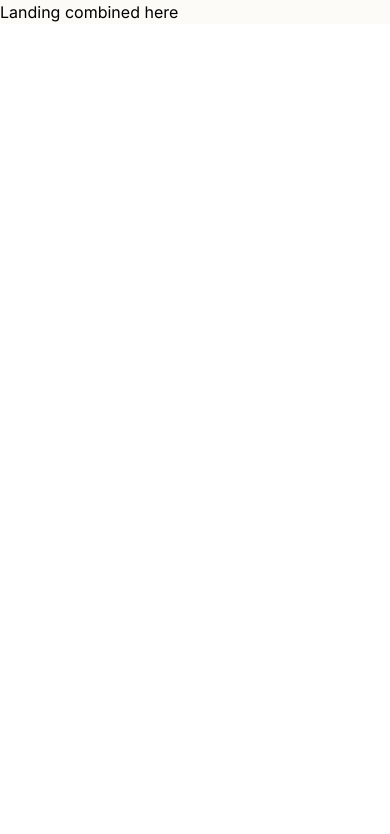
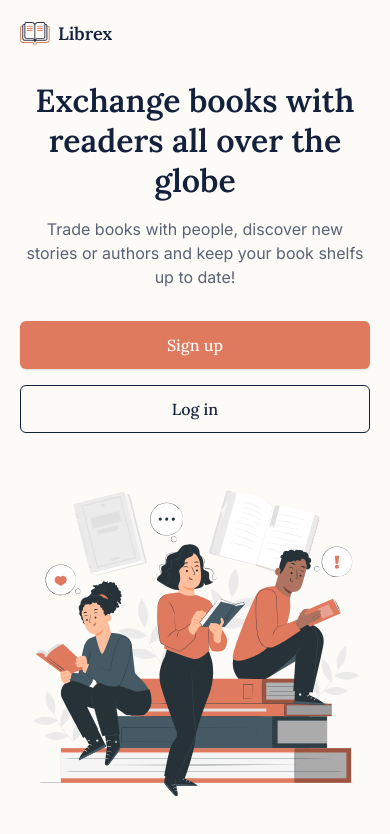
Before and after one commit to ZubalYana/Librex, a React (Vite) app in the folder apps/frontend/: page / in a window 390 px wide. Shown: the top 834 px of the page. Built offline with nearby package versions, Linux system fonts and the light colour scheme; no server answers.

Commit message:
feat(frontend): create first page of the landing, download an illustration, make the screen responsive

```diff
--- a/apps/frontend/src/components/landing/Landing.tsx
+++ b/apps/frontend/src/components/landing/Landing.tsx
@@ -1,5 +1,8 @@
+import Main from "./landingScreens/Main"
 export default function Landing(){
     return(
-        <div>Landing combined here</div>
+        <div>
+            <Main/>
+        </div>
     )
 }
--- /dev/null
+++ b/apps/frontend/src/components/landing/landingScreens/Main.tsx
@@ -0,0 +1,47 @@
+import CombinedLogo from "../../ui/CombinedLogo";
+import { Button } from "../../ui/Button";
+import { useNavigate } from "react-router-dom";
+
+export default function Main() {
+  const navigate = useNavigate();
+
+  return (
+    <div className="h-screen flex flex-col p-[20px] lg:px-[40px]">
+      <CombinedLogo />
+
+      <div className="flex-1 flex flex-col lg:flex-row items-center justify-center gap-x-16 gap-y-8 mt-6 md:mt-0">
+        <div className="max-w-[480px] text-center lg:text-left">
+          <h1 className="text-[32px] md:text-[40px] font-semibold text-navy leading-tight">
+            Exchange books with readers all over the globe
+          </h1>
+          <p className="mt-4 text-navy/70 text-[16px] md:text-[18px]">
+            Trade books with people, discover new stories or authors and keep your book shelfs up to date!
+          </p>
+
+          <div className="flex flex-col sm:flex-row gap-4 mt-8 justify-center lg:justify-start">
+            <Button
+              variant="primary"
+              size="lg"
+              onClick={() => navigate("/register")}
+            >
+              Sign up
+            </Button>
+            <Button
+              variant="secondary"
+              size="lg"
+              onClick={() => navigate("/login")}
+            >
+              Log in
+            </Button>
+          </div>
+        </div>
+
+        <img
+          src="/illustrations/LandingMain.svg"
+          alt="People reading books together"
+          className="w-full max-w-[480px] lg:max-w-[520px]"
+        />
+      </div>
+    </div>
+  );
+}
--- a/apps/frontend/src/components/pages/Login.tsx
+++ b/apps/frontend/src/components/pages/Login.tsx
@@ -57,7 +57,7 @@ export default function Login() {
   };
 
   return (
-    <div className="text-[#2B2D42] w-full h-screen p-[20px] flex flex-col md:p-[40px] n">
+    <div className="text-[#2B2D42] w-full h-screen p-[20px] flex flex-col md:px-[40px] n">
       <div className="w-full">
         <CombinedLogo />
       </div>
--- a/apps/frontend/src/components/pages/Register.tsx
+++ b/apps/frontend/src/components/pages/Register.tsx
@@ -40,7 +40,7 @@ export default function Register(){
     }
 
     return(
-        <div className="text-[#2B2D42] w-full h-screen p-[20px] flex flex-col md:p-[40px] n">
+        <div className="text-[#2B2D42] w-full h-screen p-[20px] flex flex-col md:px-[40px] n">
             <div className="w-full">
                 <CombinedLogo/>
             </div>
```
Also changed, not shown: apps/frontend/public/illustrations/LandingMain.svg (added).
